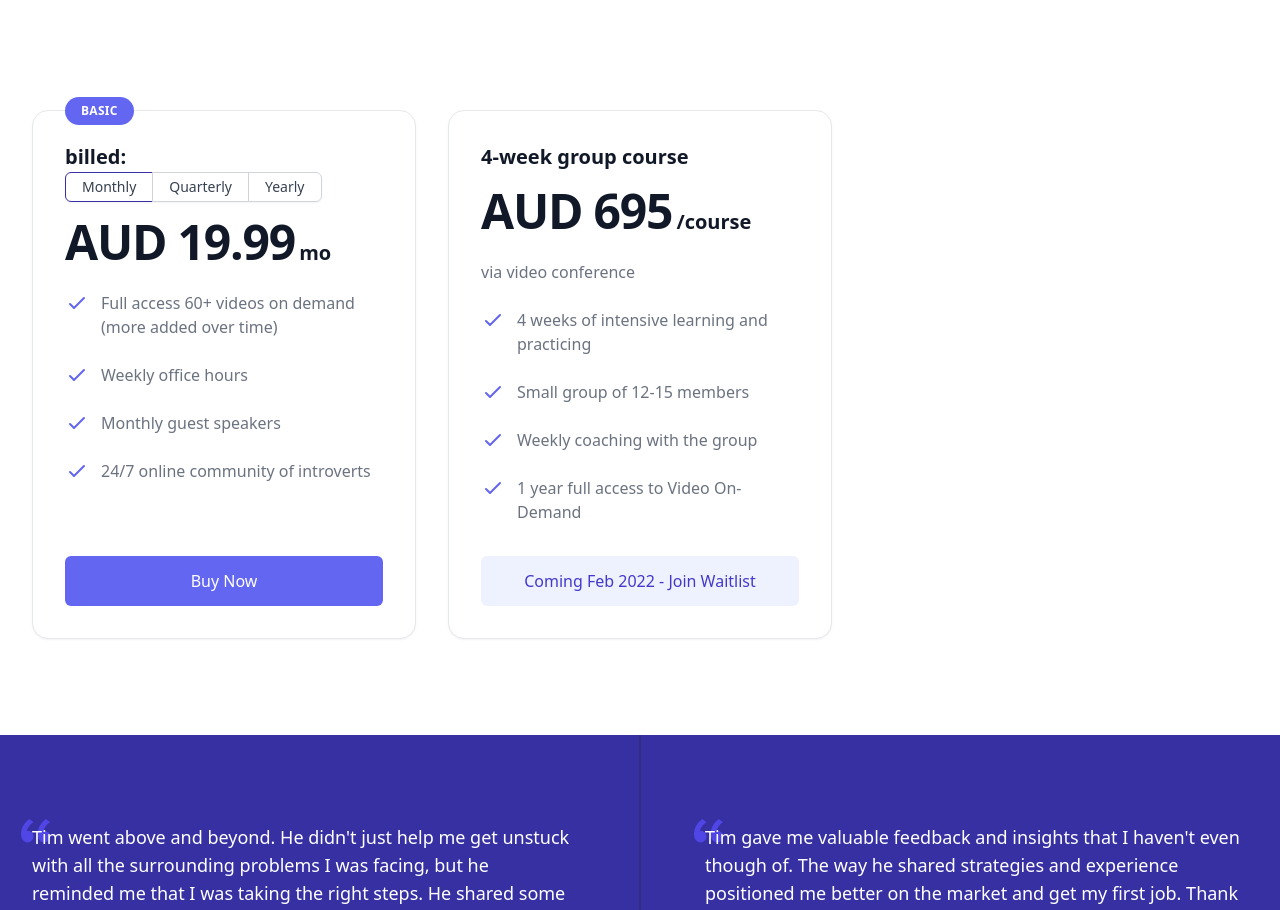
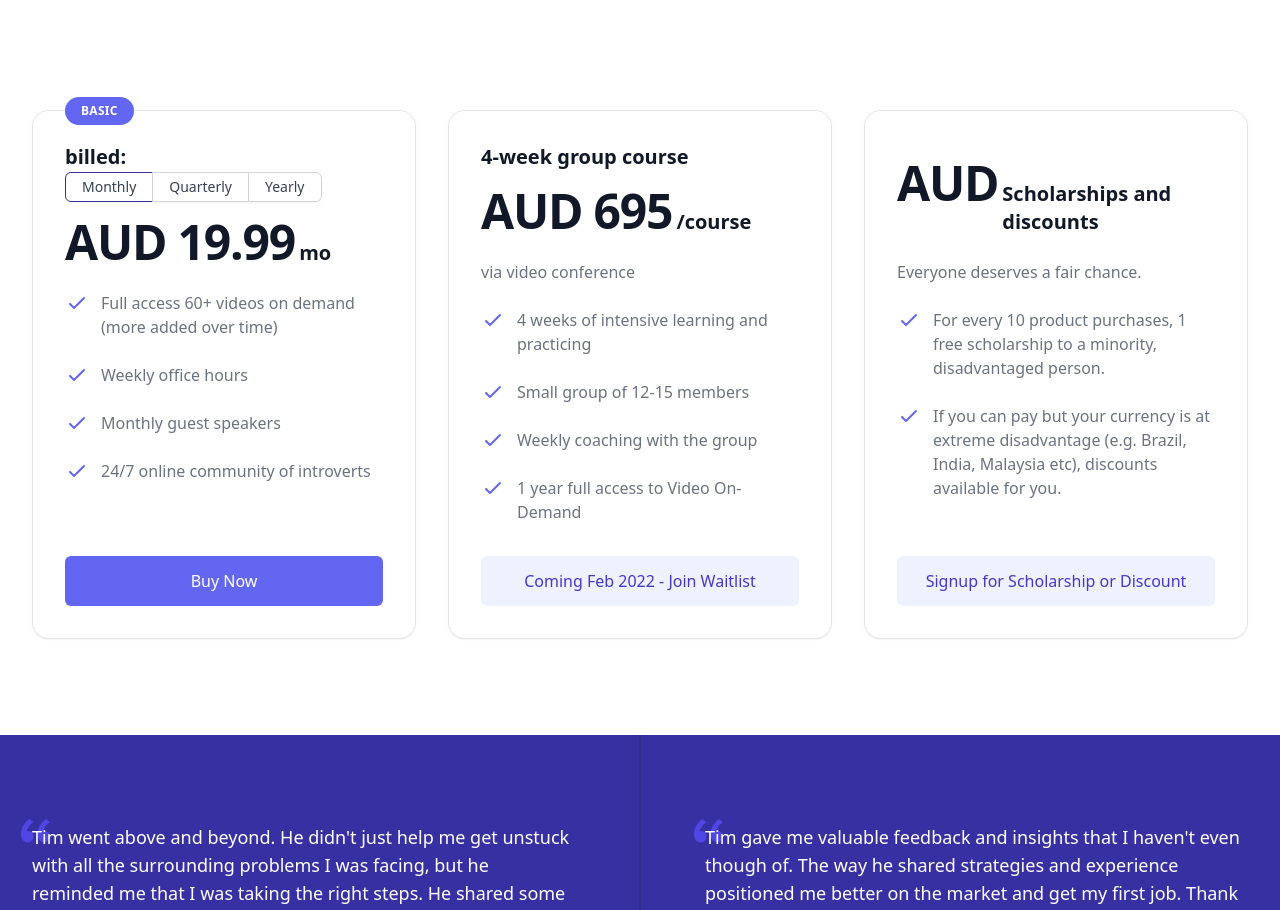
Before and after one commit to timyeothequietachievr/website, a Next.js app: page / in a window 1280 px wide. Shown: the part 5774-6684 px from the top of the page. Built offline with nearby package versions, Linux system fonts and the light colour scheme; a web font is replaced by a local one.

Commit message:
scholarship discounts

```diff
--- a/components/pricing-utils/Context.jsx
+++ b/components/pricing-utils/Context.jsx
@@ -255,6 +255,49 @@ const initialState = {
       localisedStripeLink(currency) {
         return this.variants[currency].stripeLink;
       },
+    },
+    {
+      title: '',
+      frequency: 'Scholarships and discounts',
+      description: 'Everyone deserves a fair chance.',
+      features: [
+        'For every 10 product purchases, 1 free scholarship to a minority, disadvantaged person.',
+        'If you can pay but your currency is at extreme disadvantage (e.g. Brazil, India, Malaysia etc), discounts available for you. ',
+      ],
+      cta: 'Signup for Scholarship or Discount',
+      mostPopular: false,
+      variants: {
+        aud: {
+          price: '',
+          stripeLink: 'https//tqa.stripe.com/course/aud',
+        },
+        usd: {
+          price: '',
+          stripeLink: 'https//tqa.stripe.com/course/usd',
+        },
+        cad: {
+          price: '',
+          stripeLink: 'https//tqa.stripe.com/course/cad',
+        },
+        sgd: {
+          price: '',
+          stripeLink: 'https//tqa.stripe.com/course/sgd',
+        },
+        gbp: {
+          price: '',
+          stripeLink: 'https//tqa.stripe.com/course/gbp',
+        },
+        eur: {
+          price: '',
+          stripeLink: 'https//tqa.stripe.com/course/eur',
+        },
+      },
+      localisedPrice(currency) {
+        return this.variants[currency].price;
+      },
+      localisedStripeLink(currency) {
+        return this.variants[currency].stripeLink;
+      },
     }
   ]
 }
```
